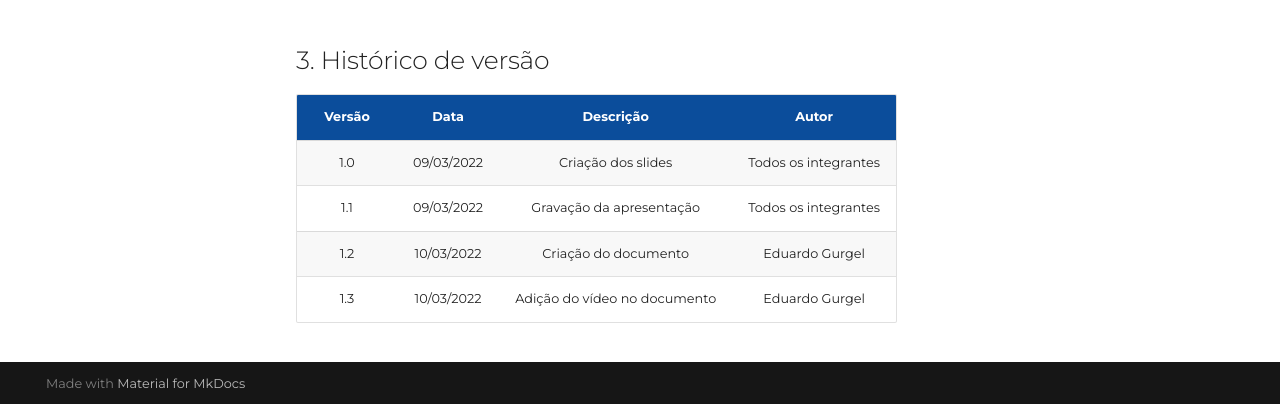
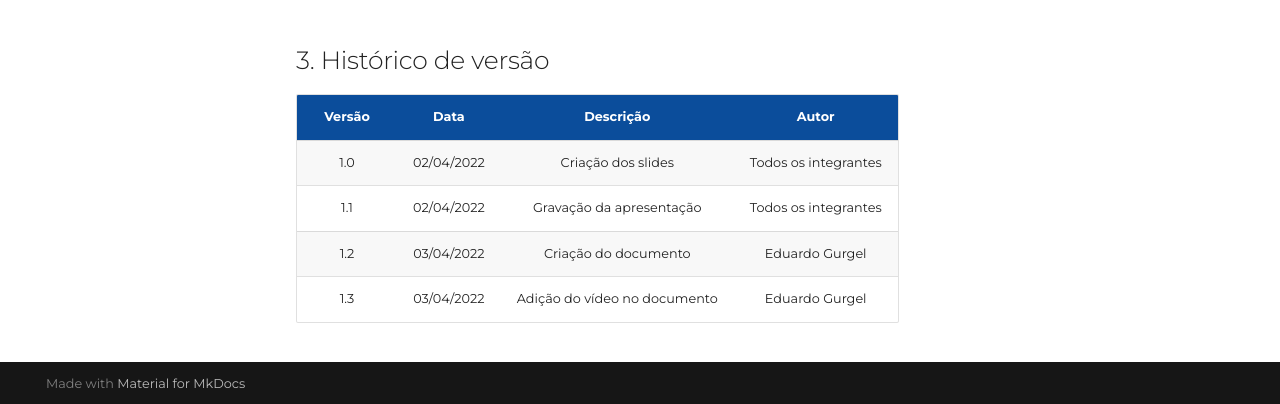
Before and after one commit to jackesfonseca/2021.2-ENEM, an MkDocs documentation site: the page built from docs/apresentacoes/apresentacao6.md, in a window 1280 px wide, cut to the strip 499-903 px from the top of the page. Built offline with MkDocs 1.6.1 and Material for MkDocs 9.7.7, drawn with Linux system fonts in a browser that asks for light colours; some web fonts are replaced; comment, search, counter and statistics services are not loaded.

Commit message:
Update apresentacao6.md

```diff
--- a/docs/apresentacoes/apresentacao6.md
+++ b/docs/apresentacoes/apresentacao6.md
@@ -12,7 +12,7 @@
 
 | Versão | Data       | Descrição                       | Autor                |
 | ------ | ---------- | ------------------------------- | -------------------- |
-| 1.0    | 09/03/2022 | Criação dos slides             | Todos os integrantes    |
-| 1.1    | 09/03/2022 | Gravação da apresentação        | Todos os integrantes |
-| 1.2    | 10/03/2022 | Criação do documento    | Eduardo Gurgel    |
-| 1.3    | 10/03/2022 | Adição do vídeo no documento    | Eduardo Gurgel    |
+| 1.0    | 02/04/2022 | Criação dos slides             | Todos os integrantes    |
+| 1.1    | 02/04/2022 | Gravação da apresentação        | Todos os integrantes |
+| 1.2    | 03/04/2022 | Criação do documento    | Eduardo Gurgel    |
+| 1.3    | 03/04/2022 | Adição do vídeo no documento    | Eduardo Gurgel    |
```
